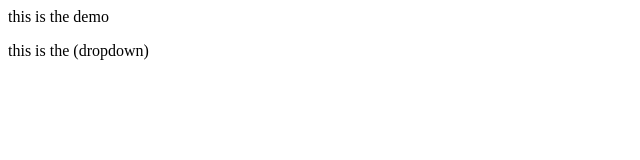
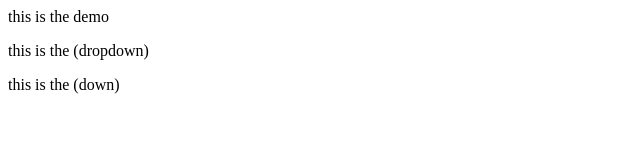
Before and after one commit to KothakapuShivaRamReddy/Git-Practice, a plain HTML site: page index.html in a window 1280 px wide. Shown: the whole page, without its empty margins (0-640 px from the left). Drawn offline with Linux system fonts and the light colour scheme.

Commit message:
add down

```diff
--- a/index.html
+++ b/index.html
@@ -1,2 +1,3 @@
 <p>this is the demo</p>
 <p>this is the (dropdown)</p>
+<p>this is the (down)</p>
```
